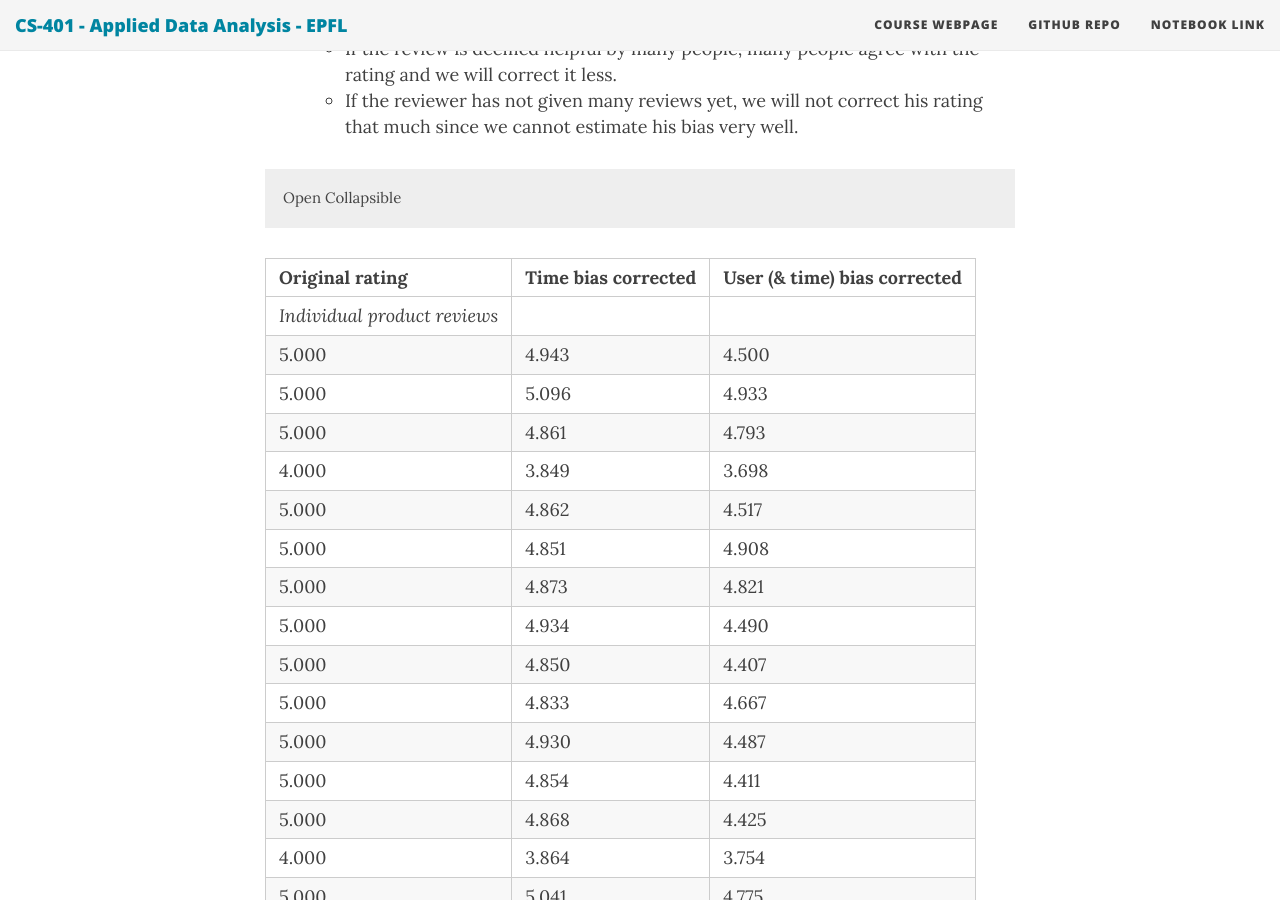
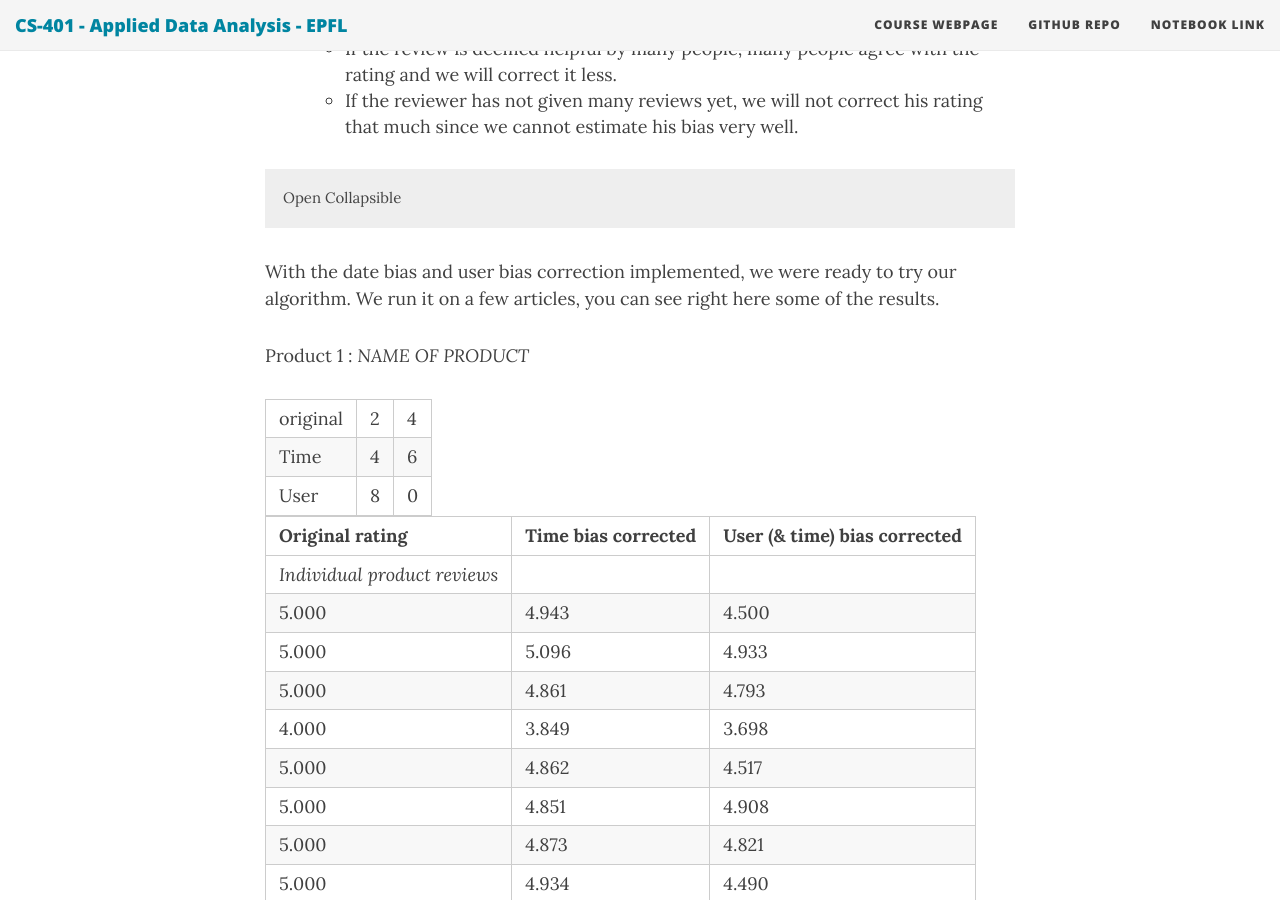
Before and after one commit to ada-lyn/ada-lyn.github.io, a Jekyll site: the page built from index.md, in a window 1280 px wide and 900 px high, scrolled down 32868 px. Built offline with Jekyll 4.4.1, drawn with Linux system fonts in a browser that asks for light colours; nearby versions of some CDN libraries; formulas are drawn with MathJax 3.

Commit message:
Update index.md

```diff
--- a/index.md
+++ b/index.md
@@ -401,6 +401,14 @@ This will have the following effect:
   <p>Lorem ipsum...</p>
 </div>
 
+With the date bias and user bias correction implemented, we were ready to try our algorithm. We run it on a few articles, you can see right here some of the results.
+
+Product 1 : *NAME OF PRODUCT*
+
+
+| original | 2 | 4 |
+| Time     | 4 | 6 |
+| User     | 8 | 0 |
 
 
 | Original rating | Time bias corrected | User (& time) bias corrected |
```
